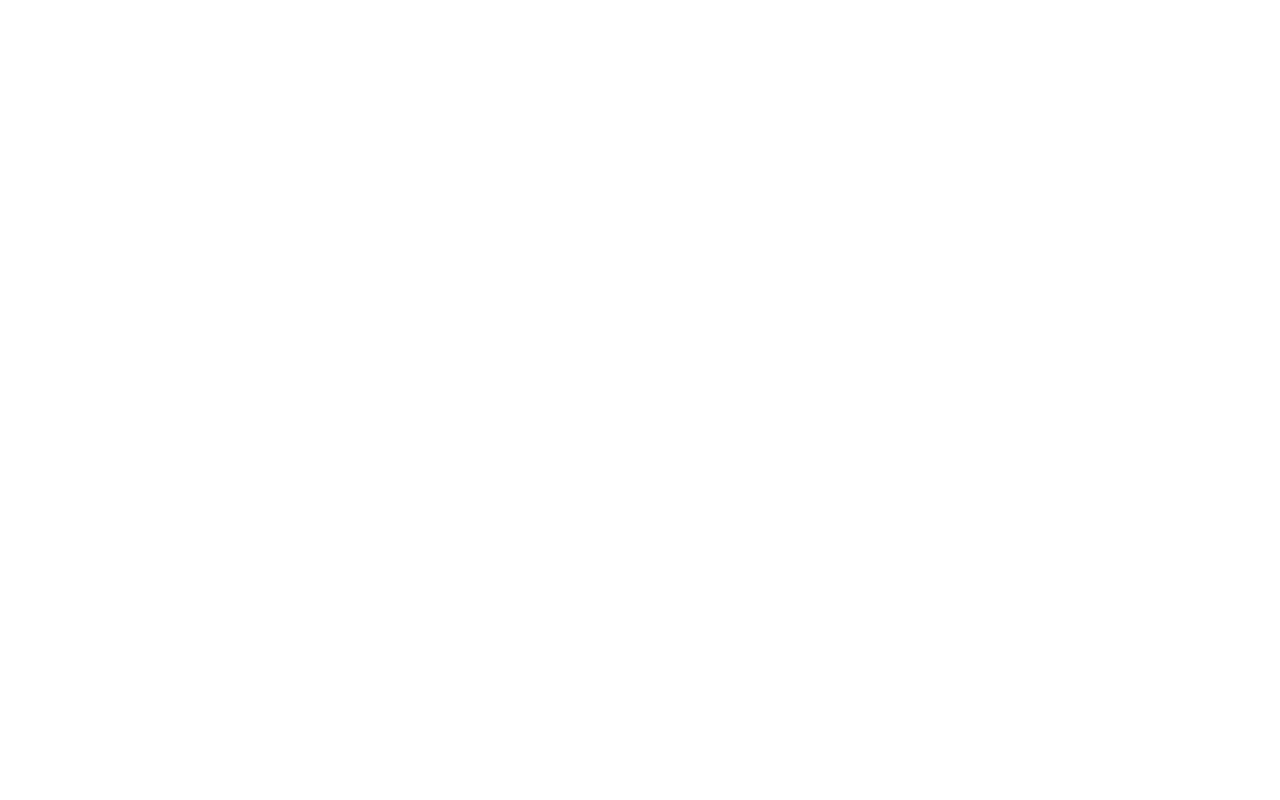
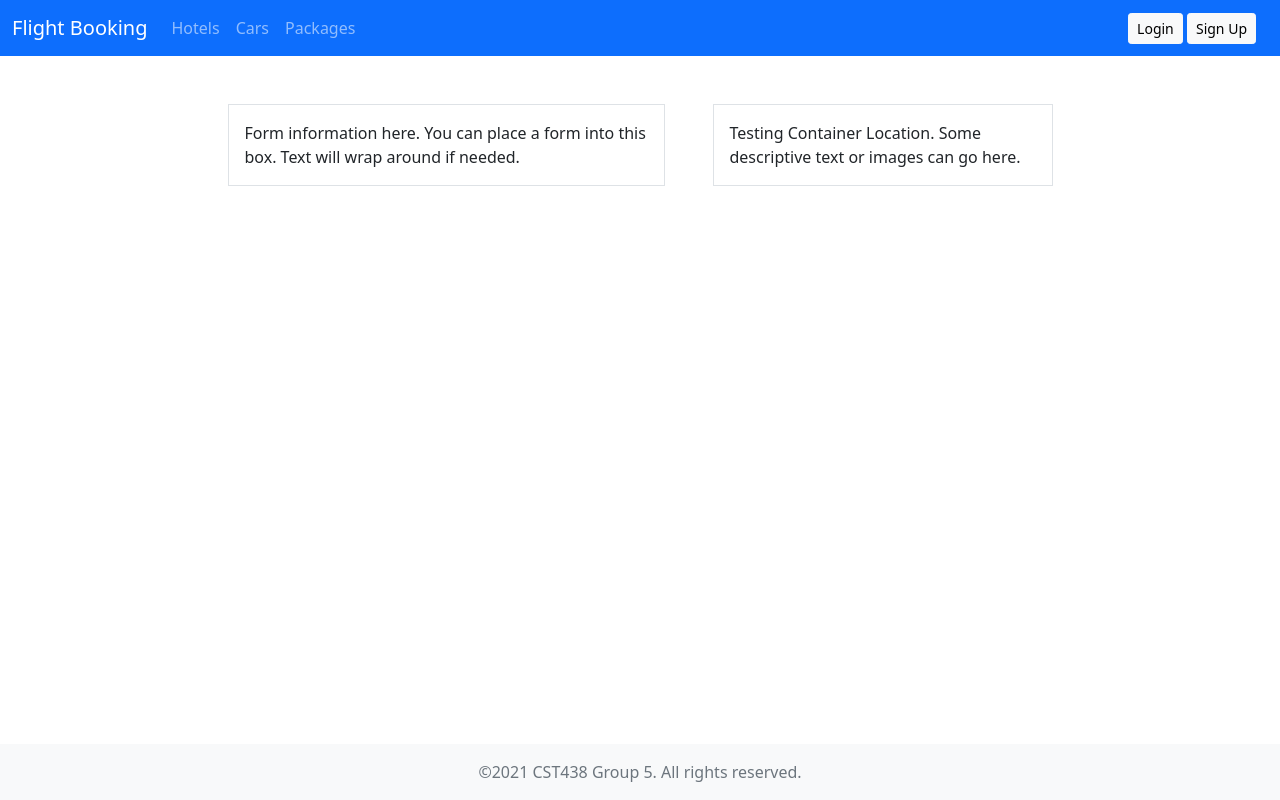
Before and after one commit to CST438-Group5/flights, a plain HTML site: page html/index.html in a window 1280 px wide. Drawn offline with nearby package versions, Linux system fonts and the light colour scheme; files that its build step writes are made by us from their sources.

Commit message:
Preliminary broad layout

```diff
--- a/html/index.html
+++ b/html/index.html
@@ -3,20 +3,63 @@
 <!--[if IE 7]>         <html class="no-js lt-ie9 lt-ie8"> <![endif]-->
 <!--[if IE 8]>         <html class="no-js lt-ie9"> <![endif]-->
 <!--[if gt IE 8]>      <html class="no-js"> <!--<![endif]-->
-<html>
+<html class="h-100">
     <head>
         <meta charset="utf-8">
         <meta http-equiv="X-UA-Compatible" content="IE=edge">
         <title></title>
+
         <meta name="description" content="">
         <meta name="viewport" content="width=device-width, initial-scale=1">
-        <link rel="stylesheet" href="">
+        <link rel="stylesheet" href="css/style.css">
+        <link href="https://cdn.jsdelivr.net/npm/bootstrap@5.0.1/dist/css/bootstrap.min.css" rel="stylesheet" integrity="sha384-+0n0xVW2eSR5OomGNYDnhzAbDsOXxcvSN1TPprVMTNDbiYZCxYbOOl7+AMvyTG2x" crossorigin="anonymous">
     </head>
-    <body>
+    <body class="d-flex flex-column h-100">
+        <nav class="navbar navbar-expand-lg navbar-dark bg-primary">
+            <div class="container-fluid">
+                    <a class="navbar-brand" href="#">Flight Booking</a>
+                    <button class="navbar-toggler" type="button" data-bs-toggle="collapse" data-bs-target="#navbarNavAltMarkup" aria-controls="navbarNavAltMarkup" aria-expanded="false" aria-label="Toggle navigation">
+                        <span class="navbar-toggler-icon"></span>
+                    </button>
+                    <div class="collapse navbar-collapse" id="navbarNavAltMarkup">
+                        <div class="navbar-nav">
+                            <a class="nav-link" href="#">Hotels</a>
+                            <a class="nav-link" href="#">Cars</a>
+                            <a class="nav-link" href="#">Packages</a>
+                        </div>
+                    </div>
+                    <span>
+                        <form class="container-fluid justify-content-start">
+                            <button class="btn btn-sm btn-light" type="button">Login</button>
+                            <button class="btn btn-sm btn-light" type="button">Sign Up</button>
+                        </form>
+                    </span>
+            </div>
+        </nav>
+        <main class="flex-shrink-0">
+            <div class="container overflow-hidden">
+                <br /> <br />
+                <div class="row gx-5 justify-content-center">
+                    <div class="col col-lg-5">
+                        <div class="p-3 border">Form information here. You can place a form into this box. Text will wrap around if needed.</div>
+
+                    </div>
+                    <div class="col col-lg-4">
+                        <div class="p-3 border">Testing Container Location. Some descriptive text or images can go here.</div>
+                    </div>
+                </div>
+            </div>
+        </main>
+        <footer class="footer mt-auto py-3 bg-light">
+            <div class="container text-center">
+                <span class="text-muted">©2021 CST438 Group 5. All rights reserved.</span>
+            </div>
+          </footer>
+
         <!--[if lt IE 7]>
             <p class="browsehappy">You are using an <strong>outdated</strong> browser. Please <a href="#">upgrade your browser</a> to improve your experience.</p>
         <![endif]-->
-
+        <script src="https://cdn.jsdelivr.net/npm/bootstrap@5.0.1/dist/js/bootstrap.bundle.min.js" integrity="sha384-gtEjrD/SeCtmISkJkNUaaKMoLD0//ElJ19smozuHV6z3Iehds+3Ulb9Bn9Plx0x4" async defer crossorigin="anonymous"></script>
         <script src="" async defer></script>
     </body>
 </html>
```
